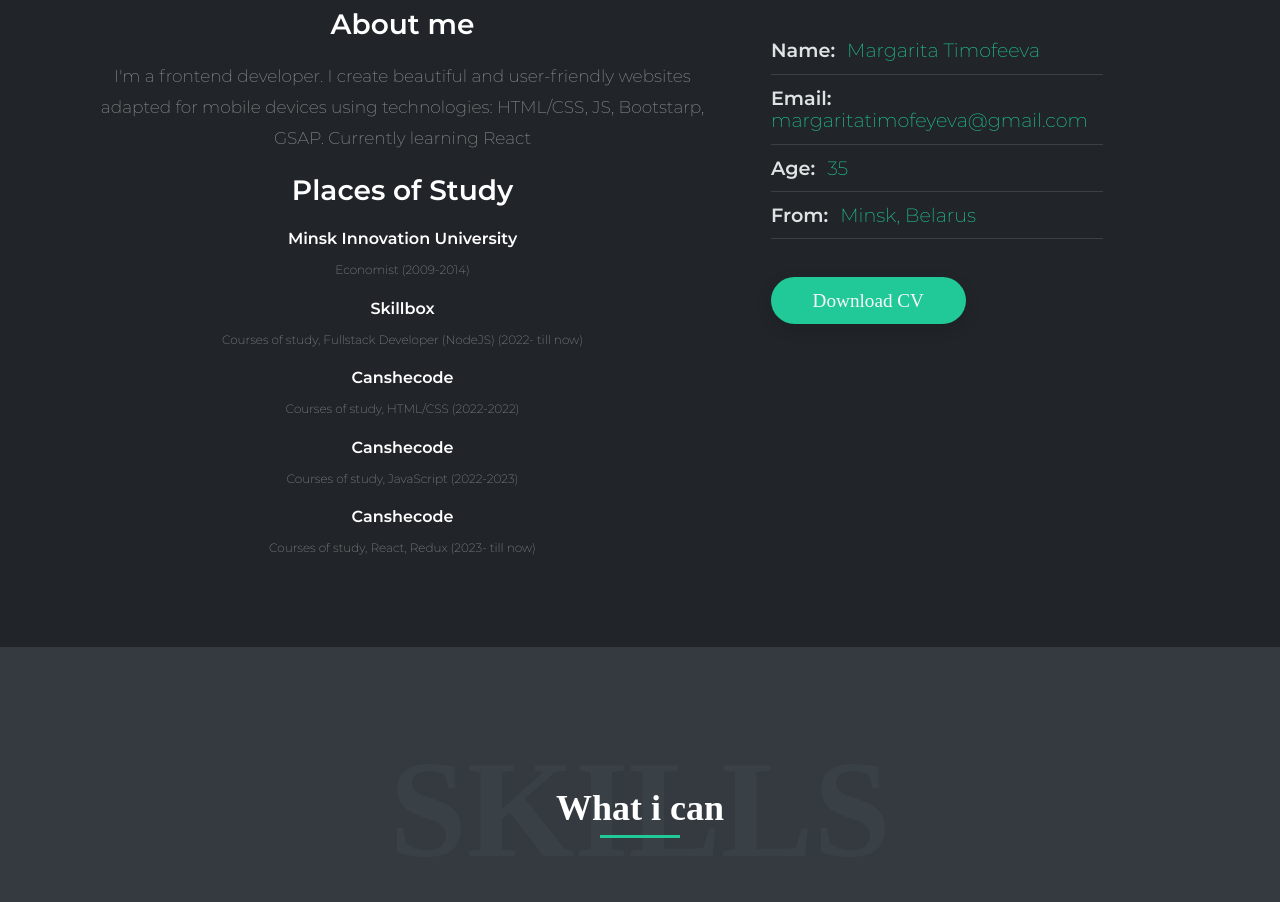
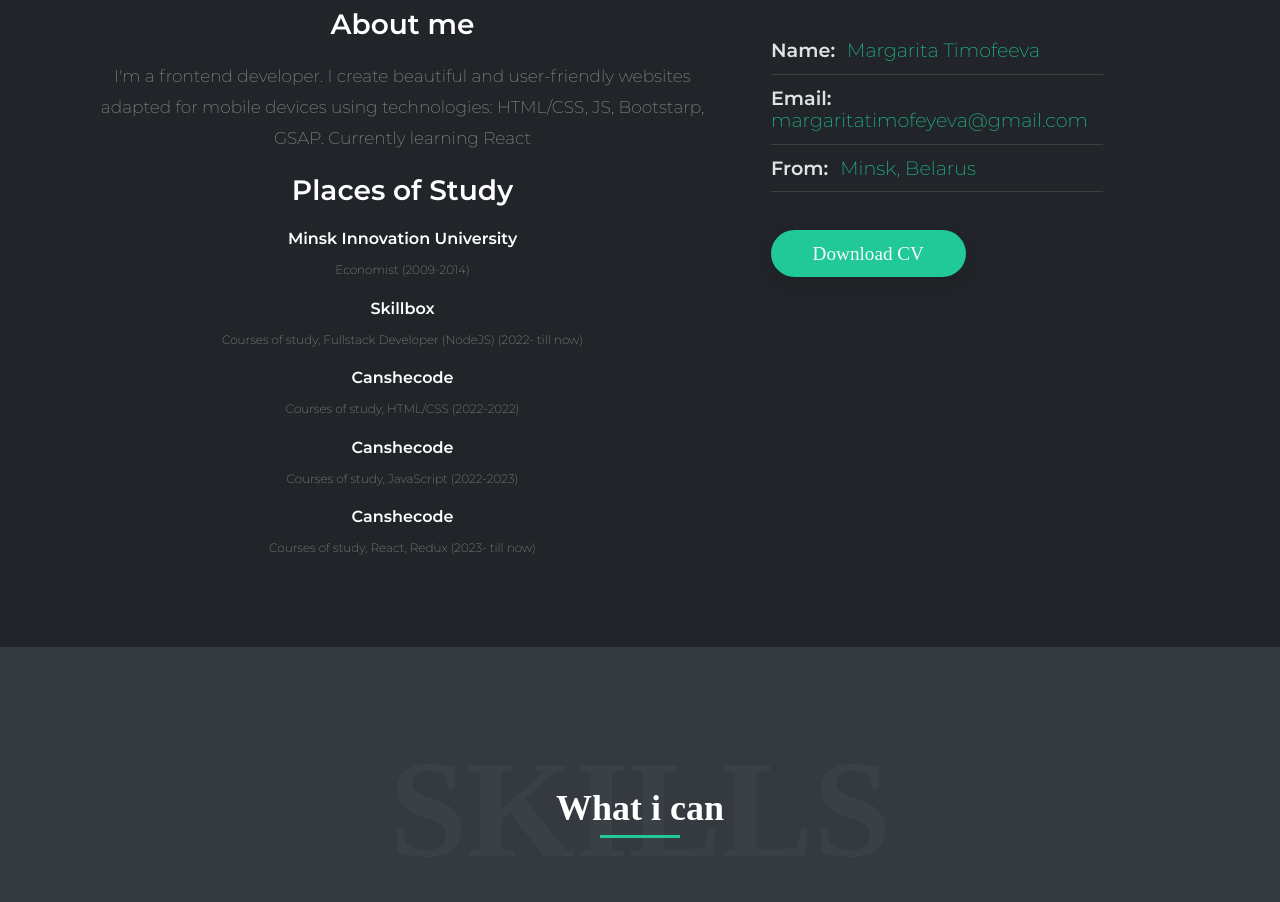
Before and after one commit to Madge-Timofeeva/resume, a plain HTML site: page index.html in a window 1280 px wide. Shown: the part 1073-1975 px from the top of the page. Drawn offline with Linux system fonts and the light colour scheme.

Commit message:
Update index.html

```diff
--- a/index.html
+++ b/index.html
@@ -167,10 +167,6 @@ using technologies: HTML/CSS, JS, Bootstarp, GSAP. Currently learning React</p>
                                 <li class="about__link">
                                     <span class="about__name">Email:</span>
                                     <a href="mailto:margaritatimofeyeva@gmail.com" class="name__title">margaritatimofeyeva@gmail.com</a>
-                                </li>
-                                <li class="about__link">
-                                    <span class="about__name">Age:</span>
-                                    <span class="name__title">35</span>
                                 </li>
                                 <li class="about__link">
                                     <span class="about__name">From:</span>
```
